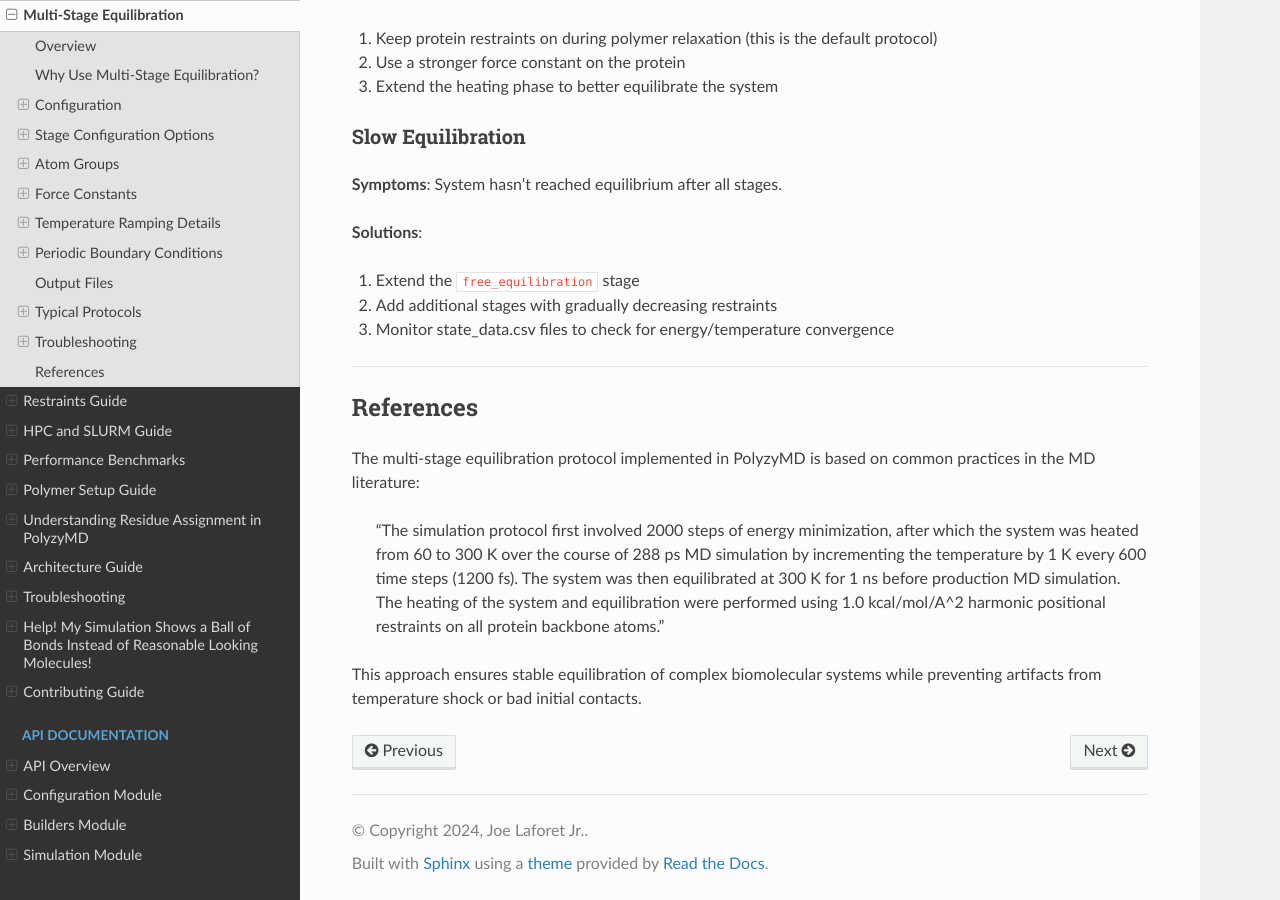
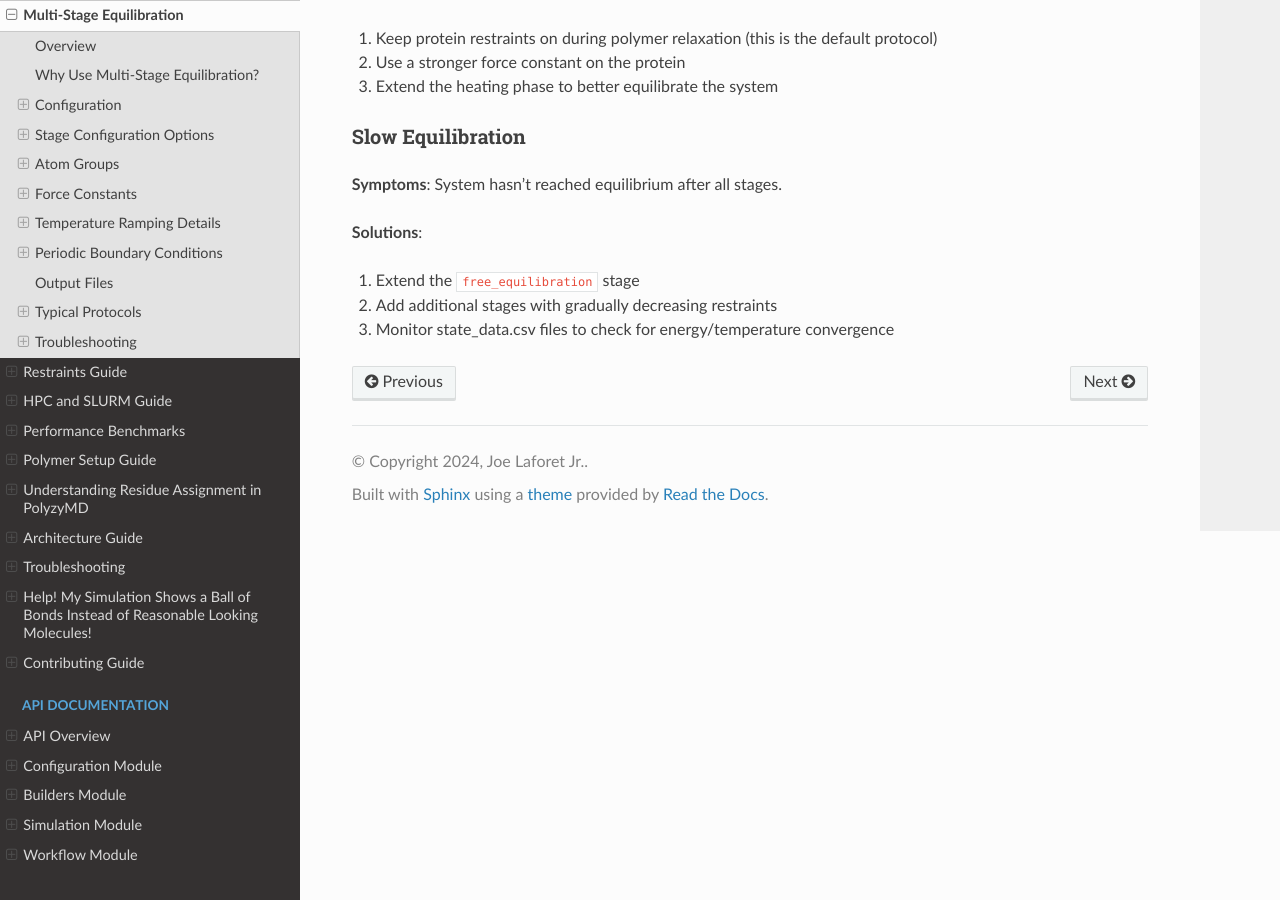
Before and after one commit to joelaforet/polyzymd, a Sphinx documentation site: the page built from docs/source/tutorials/equilibration.md, in a window 1280 px wide and 900 px high, scrolled down 9167 px. Built offline with Sphinx 7.4.7 and the Read the Docs theme 3.1.0, drawn with Linux system fonts in a browser that asks for light colours.

Commit message:
Removed sample MD methods excerpt

```diff
--- a/docs/source/tutorials/equilibration.md
+++ b/docs/source/tutorials/equilibration.md
@@ -423,13 +423,3 @@
 1. Extend the `free_equilibration` stage
 2. Add additional stages with gradually decreasing restraints
 3. Monitor state_data.csv files to check for energy/temperature convergence
-
----
-
-## References
-
-The multi-stage equilibration protocol implemented in PolyzyMD is based on common practices in the MD literature:
-
-> "The simulation protocol first involved 2000 steps of energy minimization, after which the system was heated from 60 to 300 K over the course of 288 ps MD simulation by incrementing the temperature by 1 K every 600 time steps (1200 fs). The system was then equilibrated at 300 K for 1 ns before production MD simulation. The heating of the system and equilibration were performed using 1.0 kcal/mol/A^2 harmonic positional restraints on all protein backbone atoms."
-
-This approach ensures stable equilibration of complex biomolecular systems while preventing artifacts from temperature shock or bad initial contacts.
```
